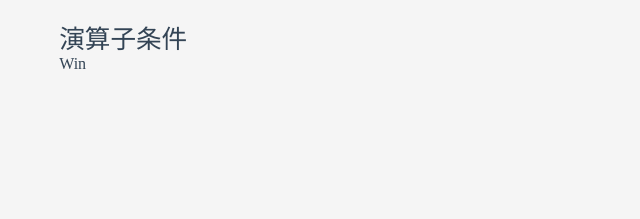
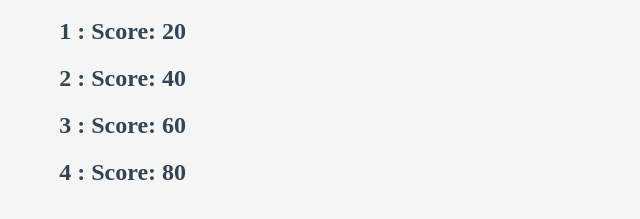
Before and after one commit to BoxPistols/JavaScriptBasicDott, a plain HTML site: page index.html in a window 1280 px wide. Shown: the part 95-314 px from the top of the page, without its empty margins (0-640 px from the left). Drawn offline with Linux system fonts and the light colour scheme.

Commit message:
for base

```diff
--- a/index.html
+++ b/index.html
@@ -10,6 +10,6 @@
   <body>
     <h1>Hello JavaScript Basic</h1>
     <div class="content"></div>
-    <script src="js/miniTest01.js"></script>
+    <script src="js/SplitAssignment.js"></script>
   </body>
 </html>
--- /dev/null
+++ b/js/SplitAssignment.js
@@ -0,0 +1,10 @@
+{
+  const el = document.querySelector('.content')
+
+  const score = [20, 40, 60, 80]
+  console.log(`Score: ${score}`)
+  for (let i = 0; i < score.length ; i++) {
+    el.insertAdjacentHTML('beforebegin', (`<h2>${i + 1} : Score: ${score[i]}</h2>`) )
+  }
+
+}
```
Also changed, not shown: 1 other file.
